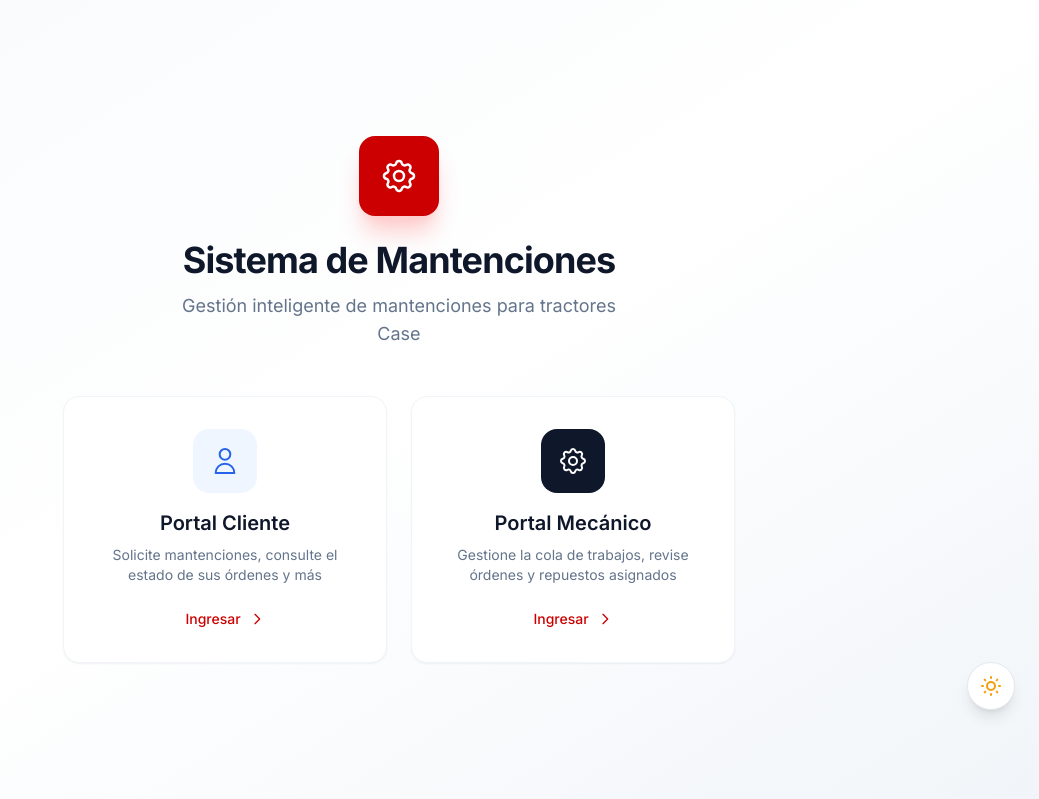
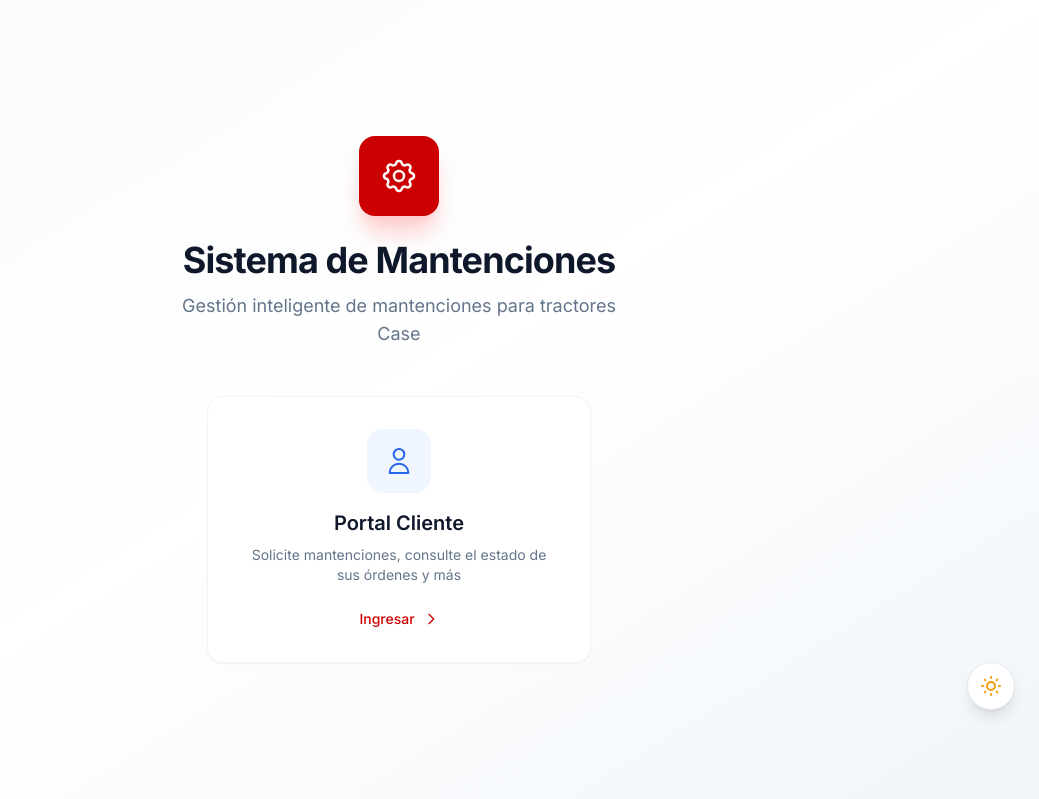
Before and after one commit to grosar03-maker/sistema-mantenciones, a Django app: page / in a window 1280 px wide. Shown: the part 66-865 px from the top of the page, without its empty margins (241-1280 px from the left). Run offline with Django 4.2, Linux system fonts and the light colour scheme; some libraries are stand-ins or nearby versions.

Commit message:
elimina tarjeta Portal Mecanico y centra Portal Cliente en home

```diff
--- a/infrastructure/templates/home.html
+++ b/infrastructure/templates/home.html
@@ -17,7 +17,7 @@
             <p class="mt-3 text-lg text-[#64748B] dark:text-slate-400 max-w-md mx-auto">Gestión inteligente de mantenciones para tractores Case</p>
         </div>
 
-        <div class="grid grid-cols-1 md:grid-cols-2 gap-6 max-w-2xl mx-auto">
+        <div class="max-w-sm mx-auto">
             <a href="{% url 'login' %}" class="group block bg-white dark:bg-slate-800 rounded-2xl border border-slate-100 dark:border-slate-700 shadow-sm hover:shadow-xl hover:border-[#CC0000]/20 transition-all duration-300 p-8 text-center">
                 <div class="w-16 h-16 mx-auto mb-4 rounded-2xl bg-blue-50 dark:bg-blue-900/40 group-hover:bg-blue-100 dark:group-hover:bg-blue-900/60 transition-colors duration-300 flex items-center justify-center">
                     <svg class="w-8 h-8 text-blue-600 dark:text-blue-400" fill="none" stroke="currentColor" viewBox="0 0 24 24">
@@ -33,23 +33,6 @@
                     </svg>
                 </div>
             </a>
-
-            <a href="{% url 'login' %}" class="group block bg-white dark:bg-slate-800 rounded-2xl border border-slate-100 dark:border-slate-700 shadow-sm hover:shadow-xl hover:border-[#CC0000]/20 transition-all duration-300 p-8 text-center">
-                <div class="w-16 h-16 mx-auto mb-4 rounded-2xl bg-[#0F172A] dark:bg-slate-700 group-hover:bg-[#1E293B] transition-colors duration-300 flex items-center justify-center">
-                    <svg class="w-8 h-8 text-white" fill="none" stroke="currentColor" viewBox="0 0 24 24">
-                        <path stroke-linecap="round" stroke-linejoin="round" stroke-width="1.5" d="M10.325 4.317c.426-1.756 2.924-1.756 3.35 0a1.724 1.724 0 002.573 1.066c1.543-.94 3.31.826 2.37 2.37a1.724 1.724 0 001.066 2.573c1.756.426 1.756 2.924 0 3.35a1.724 1.724 0 00-1.066 2.573c.94 1.543-.826 3.31-2.37 2.37a1.724 1.724 0 00-2.573 1.066c-.426 1.756-2.924 1.756-3.35 0a1.724 1.724 0 00-2.573-1.066c-1.543.94-3.31-.826-2.37-2.37a1.724 1.724 0 00-1.066-2.573c-1.756-.426-1.756-2.924 0-3.35a1.724 1.724 0 001.066-2.573c-.94-1.543.826-3.31 2.37-2.37.996.608 2.296.07 2.572-1.065z" />
-                        <path stroke-linecap="round" stroke-linejoin="round" stroke-width="1.5" d="M15 12a3 3 0 11-6 0 3 3 0 016 0z" />
-                    </svg>
-                </div>
-                <h2 class="text-xl font-semibold text-[#0F172A] dark:text-white group-hover:text-[#CC0000] transition-colors duration-300">Portal Mecánico</h2>
-                <p class="text-[#64748B] dark:text-slate-400 mt-2 text-sm">Gestione la cola de trabajos, revise órdenes y repuestos asignados</p>
-                <div class="mt-6 inline-flex items-center gap-2 text-[#CC0000] font-medium text-sm">
-                    Ingresar
-                    <svg class="w-4 h-4 group-hover:translate-x-1 transition-transform duration-200" fill="none" stroke="currentColor" viewBox="0 0 24 24">
-                        <path stroke-linecap="round" stroke-linejoin="round" stroke-width="2" d="M9 5l7 7-7 7" />
-                    </svg>
-                </div>
-            </a>
         </div>
     </div>
 </div>
```
